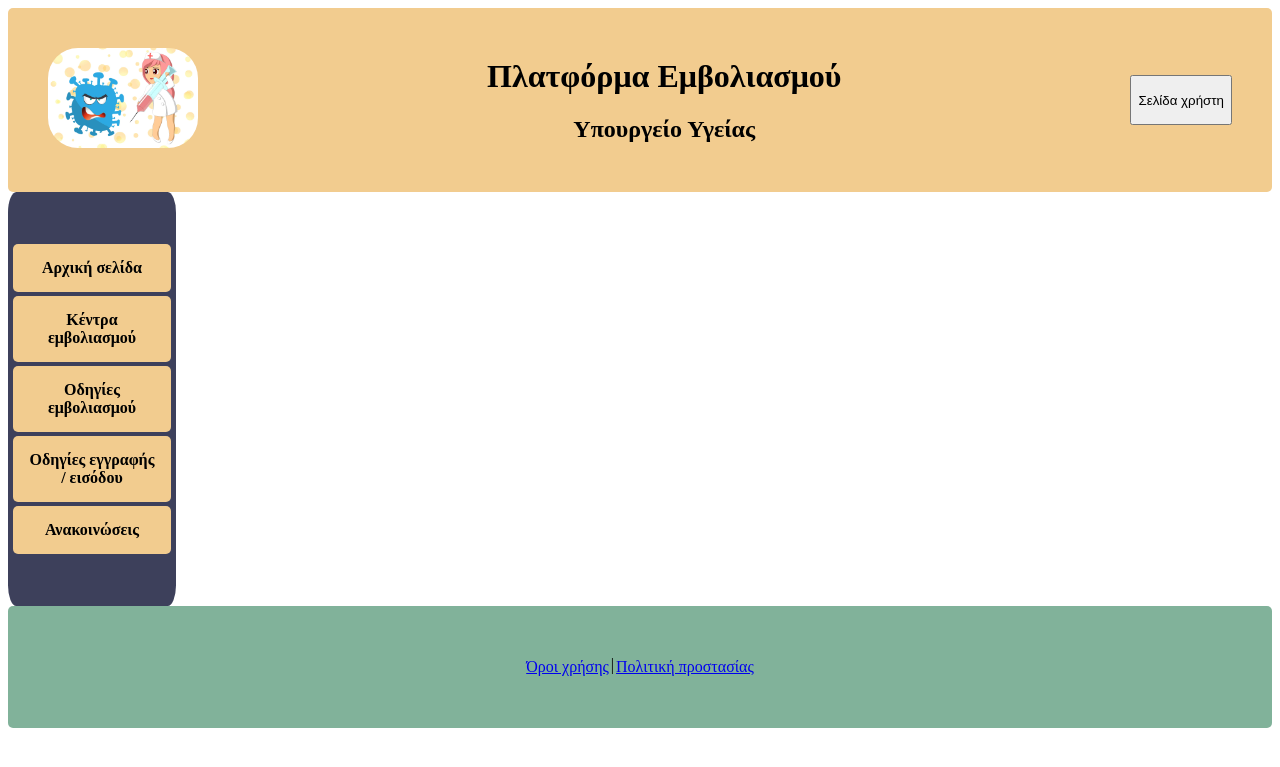
After one commit to vasberc/vaccination-project, a PHP site: page /create-appointment.php in a window 1280 px wide. The commit adds this page. Shown: the top 767 px of the page. Run offline with PHP 8.4, Linux system fonts and the light colour scheme; the visitor is signed in with stand-in values (Sample User, id 1).

```diff
--- /dev/null
+++ b/create-appointment.php
@@ -0,0 +1,49 @@
+<?php
+    include("./controllers/sessionController.php");
+?>
+
+<!DOCTYPE html>
+<html>
+    <head>
+        <!--Tag όπου εμφανίζει κείμενο στην καρτέλα του web browser -->
+        <title>
+            Πλατφόρμα Εμβολιασμού - Υπουργείο Υγείας
+        </title>
+        <link rel="stylesheet" href="css/styles.css">
+    </head>
+    <body>
+        <!--Tag όπου περιέχει τα στοιχεία του header -->
+        <header>
+            <!--εικόνα μέσα σε λίνκ ώστε να είναι clicable -->
+            <a href="index.php"><img src="img/logo.jpg" alt="logo" id="logo"></a>
+            <div id="title">
+                <!--κεντρικός τίτλος -->
+                <h1>Πλατφόρμα Εμβολιασμού</h1>
+                <h2>Υπουργείο Υγείας</h2>
+            </div>
+            <!--Κουμπί όπου στην Onclick χρησιμοποιεί την location.href η οποία θέτει το url της τρέχουσας σελίδας-->
+            <button id="signin_signup" onclick=<?php if($isLoggedIn) { echo "location.href='userpage.php'"; } else { echo "location.href='signin-signup.php'"; } ?>><?php if(!$isLoggedIn) { echo  'Είσοδος / Εγγραφή'; } else { echo 'Σελίδα χρήστη'; }?></button>
+        </header>
+        <div class="side">
+            <!--Tag όπου περιέχει τα στοιχεία του μενού -->
+            <nav id="nav_li">
+                <a href="index.php">Αρχική σελίδα</a>
+                <a href="vaccination-centers.php">Κέντρα εμβολιασμού</a>
+                <a href="vaccination-instractions.php">Οδηγίες εμβολιασμού</a>
+                <a href="signup-signin-instractions.php">Οδηγίες εγγραφής / εισόδου</a>
+                <a href="announcements.php">Ανακοινώσεις</a>
+            </nav>
+            <!--Tag με το βασικό περιεχόμενο τησ σελίδας -->
+            <main>
+
+
+            </main>
+        </div>
+        <!--Tag όπου περιέχει τα στοιχεία του footer -->
+        <footer>
+            <a href="./docs/terms.pdf">Όροι χρήσης</a>
+            <div>|</div>
+            <a href="./docs/privacy-policy.pdf">Πολιτική προστασίας</a>
+        </footer>
+    </body>
+</html>
--- a/models/User.php
+++ b/models/User.php
@@ -53,11 +53,6 @@
 
         //Getters
         function __get($attr) {
-
-            if($attr == 'sex') {
-                return $this->$attr == 'male' ? 'Άνδρας' : 'Γυναίκα';
-            }
-
             return $this->$attr;
         }
         //Setters
--- a/signin-signup.php
+++ b/signin-signup.php
@@ -41,7 +41,7 @@
             <!--Tag με το βασικό περιεχόμενο της σελίδας -->
             <main class="singcol">
             <?php  if($hasError) { ?>
-                    <p class="warning"><?php echo $_ERROR_MESSAGES[$_GET['message']]; ?></p>
+                    <p class="warning"><a class='child' id='close' href="?">x</a><?php echo $_ERROR_MESSAGES[$_GET['message']]; ?></p>
             <?php  } ?>
 
 
```
Also changed, not shown: css/styles.css (+25 -4 lines), userpage.php (+4 -4 lines).
